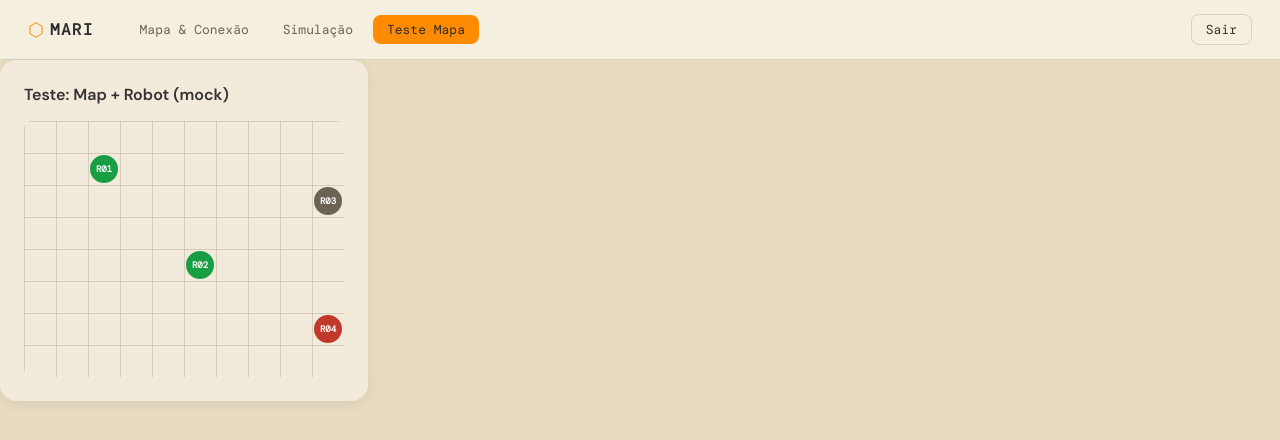
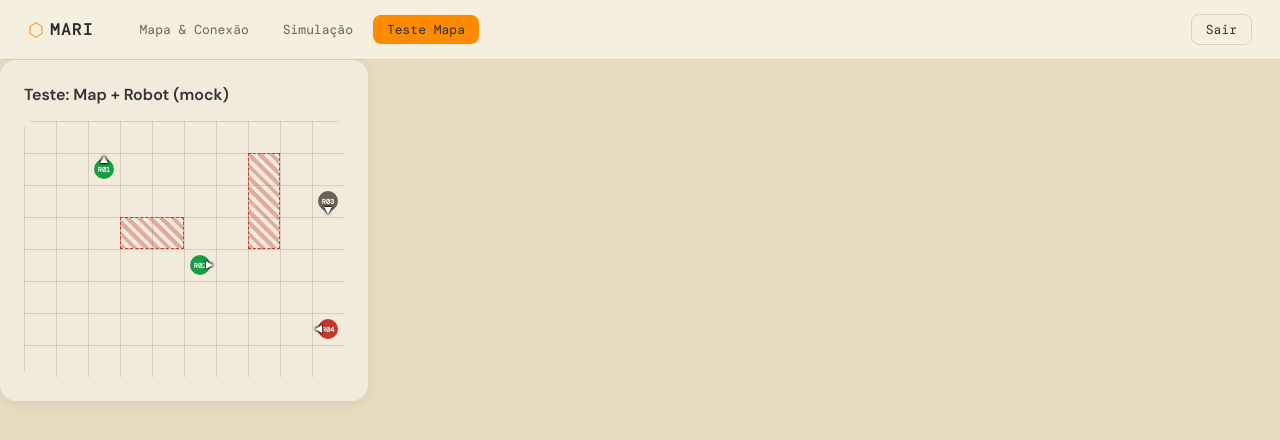
Before and after one commit to Lucas-O-S/TCC_Swarm_Robots, a React (Vite) app in the folder Frontend/: page /mapa-teste in a window 1280 px wide. Shown: the top 440 px of the page. Built offline with nearby package versions, Linux system fonts and the light colour scheme.

Commit message:
feat: add Obstacle component and integrate with MapTestScreen for obstacle representation

```diff
--- /dev/null
+++ b/Frontend/src/components/Obstacle/Obstacle.module.css
@@ -0,0 +1,11 @@
+.obstacle {
+  position: absolute;
+  background: repeating-linear-gradient(
+    45deg,
+    rgba(192, 57, 43, 0.35),
+    rgba(192, 57, 43, 0.35) 4px,
+    transparent 4px,
+    transparent 8px
+  );
+  border: 1px dashed var(--color-red);
+}
--- /dev/null
+++ b/Frontend/src/components/Obstacle/Obstacle.tsx
@@ -0,0 +1,20 @@
+import type { HTMLAttributes } from 'react';
+import styles from './Obstacle.module.css';
+
+interface ObstacleProps extends HTMLAttributes<HTMLDivElement> {
+  width: number;
+  height: number;
+  label?: string;
+}
+
+
+export function Obstacle({ width, height, label, className = '', style, ...rest }: ObstacleProps) {
+  return (
+    <div
+      className={`${styles.obstacle} ${className}`}
+      style={{ width, height, ...style }}
+      title={label}
+      {...rest}
+    />
+  );
+}
--- a/Frontend/src/components/Robot/Robot.module.css
+++ b/Frontend/src/components/Robot/Robot.module.css
@@ -1,17 +1,46 @@
 .robot {
+  /* Marcador é ancorado pelo próprio centro — quem usa só informa left/top
+     do ponto, sem precisar repetir esse translate em todo lugar. */
+  position: relative;
+  transform: translate(-50%, -50%);
   display: inline-flex;
   align-items: center;
   justify-content: center;
-  width: 28px;
-  height: 28px;
+  width: 20px;
+  height: 20px;
   border-radius: 50%;
   border: 2px solid var(--color-text-muted);
   background: var(--color-text-muted);
   font-family: var(--font-mono);
-  font-size: 9px;
+  font-size: 7px;
   font-weight: 600;
   color: #fff;
   user-select: none;
+}
+
+/* Seta de orientação: caixa um pouco maior que o círculo (inset negativo)
+   pra ponta ficar projetada pra fora da borda — daí gira inteira em torno
+   do centro (que continua sendo o mesmo centro do robô). O drop-shadow duplo
+   funciona como contorno escuro, então a seta branca aparece tanto sobre o
+   círculo colorido quanto sobre o fundo do mapa. */
+.direction {
+  position: absolute;
+  inset: -5px;
+  pointer-events: none;
+}
+
+.direction::after {
+  content: '';
+  position: absolute;
+  top: 0;
+  left: 50%;
+  width: 0;
+  height: 0;
+  border-left: 4px solid transparent;
+  border-right: 4px solid transparent;
+  border-bottom: 7px solid #fff;
+  transform: translateX(-50%);
+  filter: drop-shadow(0 0 1px #000) drop-shadow(0 0 1px #000);
 }
 
 .active {
--- a/Frontend/src/components/Robot/RobotProp.tsx
+++ b/Frontend/src/components/Robot/RobotProp.tsx
@@ -9,6 +9,13 @@ interface RobotProps extends HTMLAttributes<HTMLDivElement> {
   label?: string;
   /** Destaque visual (robô selecionado, quando a tela que usar este componente tiver seleção). */
   selected?: boolean;
+  /**
+   * Orientação do robô em graus (0° = apontando pra cima, sentido horário) —
+   * mesmo `theta` usado em screens/simulator/ui/components/SimulationMap.tsx.
+   * Desenha uma seta indicando pra onde o robô está apontando, sem girar o
+   * label (ao contrário do robô do simulador, este tem texto dentro).
+   */
+  direction?: number;
 }
 
 const STATUS_CLASS: Record<RobotStatus, string> = {
@@ -18,14 +25,16 @@ const STATUS_CLASS: Record<RobotStatus, string> = {
 };
 
 // Marcador visual de um robô — só a "carinha" (círculo colorido por status +
-// legenda), sem posição própria, sem hook e sem dado vindo de API. Quem usar
-// este componente decide onde colocá-lo (ex.: dentro de <Map>, numa lista,
-// num cartão) via className/style — passam direto por causa do spread de
-// HTMLAttributes.
+// legenda), sem hook e sem dado vindo de API. Quem usar este componente
+// decide onde colocá-lo (ex.: dentro de <Map>, numa lista, num cartão) via
+// className/style — passam direto por causa do spread de HTMLAttributes.
+// O próprio marcador já vem ancorado pelo centro (transform: translate(-50%,
+// -50%) em Robot.module.css), então basta passar left/top do ponto exato.
 export function Robot({
   status = RobotStatus.Inactive,
   label,
   selected = false,
+  direction,
   className = '',
   ...rest
 }: RobotProps) {
@@ -37,6 +46,9 @@ export function Robot({
       title={label}
       {...rest}
     >
+      {typeof direction === 'number' && (
+        <span className={styles.direction} style={{ transform: `rotate(${direction}deg)` }} />
+      )}
       {label && <span className={styles.label}>{label}</span>}
     </div>
   );
--- a/Frontend/src/screens/map-test/MapTestScreen.tsx
+++ b/Frontend/src/screens/map-test/MapTestScreen.tsx
@@ -2,9 +2,47 @@ import { RobotStatus } from '../../enums/RobotStatus.enum';
 import { Card } from '../../components/Card/Card';
 import { Map } from '../../components/Map/Map';
 import { Robot } from '../../components/Robot/RobotProp';
+import { Obstacle } from '../../components/Obstacle/Obstacle';
+import type { MapModel } from '../../model/Map.Model';
 import styles from './MapTestScreen.module.css';
 
 const CELL_SIZE = 32;
+
+// Mock de CenarioModel — sizeX/sizeY definem o grid (em células) e cada
+// item de Obstacles.startPointX/startPointY + sizeX/sizeY posiciona e
+// dimensiona um obstáculo dentro dele.
+const MOCK_MAP: MapModel = {
+  cenario: {
+    name: 'Cenário de teste',
+    description: 'Mock local só pra validar Map + Obstacle',
+    sizeX: 10,
+    sizeY: 8,
+    obstacles: true,
+    Obstacles: [
+      {
+        name: 'Parede 1',
+        description: 'Obstáculo mock',
+        sizeX: 2,
+        sizeY: 1,
+        obstacles: true,
+        startPointX: 3,
+        startPointY: 3,
+        cenarioId: 'mock-cenario',
+      },
+      {
+        name: 'Parede 2',
+        description: 'Obstáculo mock',
+        sizeX: 1,
+        sizeY: 3,
+        obstacles: true,
+        startPointX: 7,
+        startPointY: 1,
+        cenarioId: 'mock-cenario',
+      },
+    ],
+  },
+  robots: [],
+};
 
 // Mock local só pra esta tela — RobotModel (src/model/Robot.Model.ts) não
 // tem posição (o backend real ainda não expõe coordenada de robô), então
@@ -16,13 +54,15 @@ interface MockRobot {
   status: RobotStatus;
   col: number;
   row: number;
+  /** Graus, 0° = pra cima — mesma convenção do `theta` do simulador. */
+  direction: number;
 }
 
 const MOCK_ROBOTS: MockRobot[] = [
-  { id: '1', label: 'R01', status: RobotStatus.Active, col: 2, row: 1 },
-  { id: '2', label: 'R02', status: RobotStatus.Active, col: 5, row: 4 },
-  { id: '3', label: 'R03', status: RobotStatus.Inactive, col: 9, row: 2 },
-  { id: '4', label: 'R04', status: RobotStatus.Lost, col: 9, row: 6 },
+  { id: '1', label: 'R01', status: RobotStatus.Active, col: 2, row: 1, direction: 0 },
+  { id: '2', label: 'R02', status: RobotStatus.Active, col: 5, row: 4, direction: 90 },
+  { id: '3', label: 'R03', status: RobotStatus.Inactive, col: 9, row: 2, direction: 180 },
+  { id: '4', label: 'R04', status: RobotStatus.Lost, col: 9, row: 6, direction: 270 },
 ];
 
 // Tela isolada só pra visualizar <Map> + <Robot> com dados mockados,
@@ -32,17 +72,30 @@ export function MapTestScreen() {
     <Card className={styles.card}>
       <h1 className={styles.title}>Teste: Map + Robot (mock)</h1>
 
-      <Map cols={10} rows={8} cellSize={CELL_SIZE}>
+      <Map cols={MOCK_MAP.cenario.sizeX} rows={MOCK_MAP.cenario.sizeY} cellSize={CELL_SIZE}>
+        {MOCK_MAP.cenario.Obstacles.map((obstacle) => (
+          <Obstacle
+            key={obstacle.name}
+            label={obstacle.name}
+            width={obstacle.sizeX * CELL_SIZE}
+            height={obstacle.sizeY * CELL_SIZE}
+            style={{
+              position: 'absolute',
+              left: obstacle.startPointX * CELL_SIZE,
+              top: obstacle.startPointY * CELL_SIZE,
+            }}
+          />
+        ))}
         {MOCK_ROBOTS.map((robot) => (
           <Robot
             key={robot.id}
             label={robot.label}
             status={robot.status}
+            direction={robot.direction}
             style={{
               position: 'absolute',
               left: robot.col * CELL_SIZE + CELL_SIZE / 2,
               top: robot.row * CELL_SIZE + CELL_SIZE / 2,
-              transform: 'translate(-50%, -50%)',
             }}
           />
         ))}
```
Also changed, not shown: Frontend/src/model/Map.Model.ts (added, +7 -0 lines).
